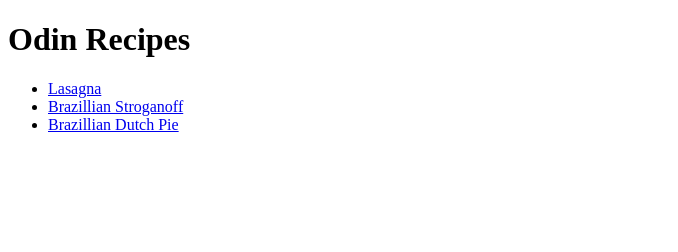
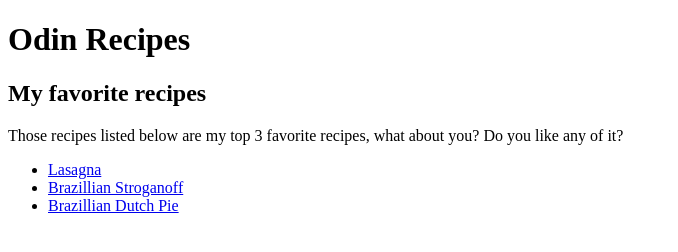
Before and after one commit to BrunoGCosta90/odin-recipes, a plain HTML site: page index.html in a window 1280 px wide. Shown: the whole page, without its empty margins (0-678 px from the left). Drawn offline with Linux system fonts and the light colour scheme.

Commit message:
Change to index page

```diff
--- a/index.html
+++ b/index.html
@@ -8,6 +8,8 @@
 </head>
 <body>
     <h1>Odin Recipes</h1>
+    <h2>My favorite recipes</h2>
+    <p>Those recipes listed below are my top 3 favorite recipes, what about you? Do you like any of it?</p>
     <ul>
         <li><a href="recipes/lasagna.html">Lasagna</a></li>
         <li><a href="recipes/brazillian-stroganoff.html">Brazillian Stroganoff</a></li>
```
